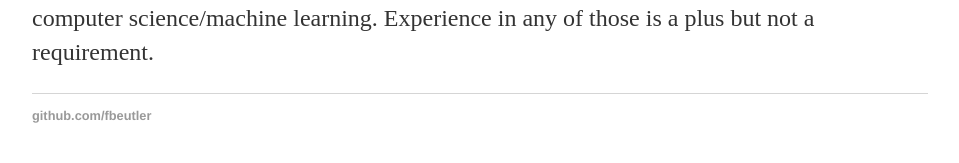
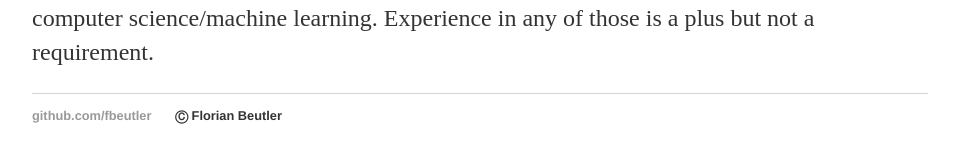
Before and after one commit to fbeutler/fbeutler.github.io, a Jekyll site: the page built from index.html, in a window 1280 px wide. Shown: the part 498-661 px from the top of the page, without its empty margins (160-1119 px from the left). Built offline with Jekyll 4.4.1, drawn with Linux system fonts in a browser that asks for light colours.

Commit message:
Update default.html

```diff
--- a/_layouts/default.html
+++ b/_layouts/default.html
@@ -30,6 +30,7 @@
     <footer>
      <ul>
        <li><a href="https://github.com/fbeutler">github.com/fbeutler</a></li>
+       <li>&#9400; Florian Beutler</li>
      </ul>
     </footer>
   </body>
```
